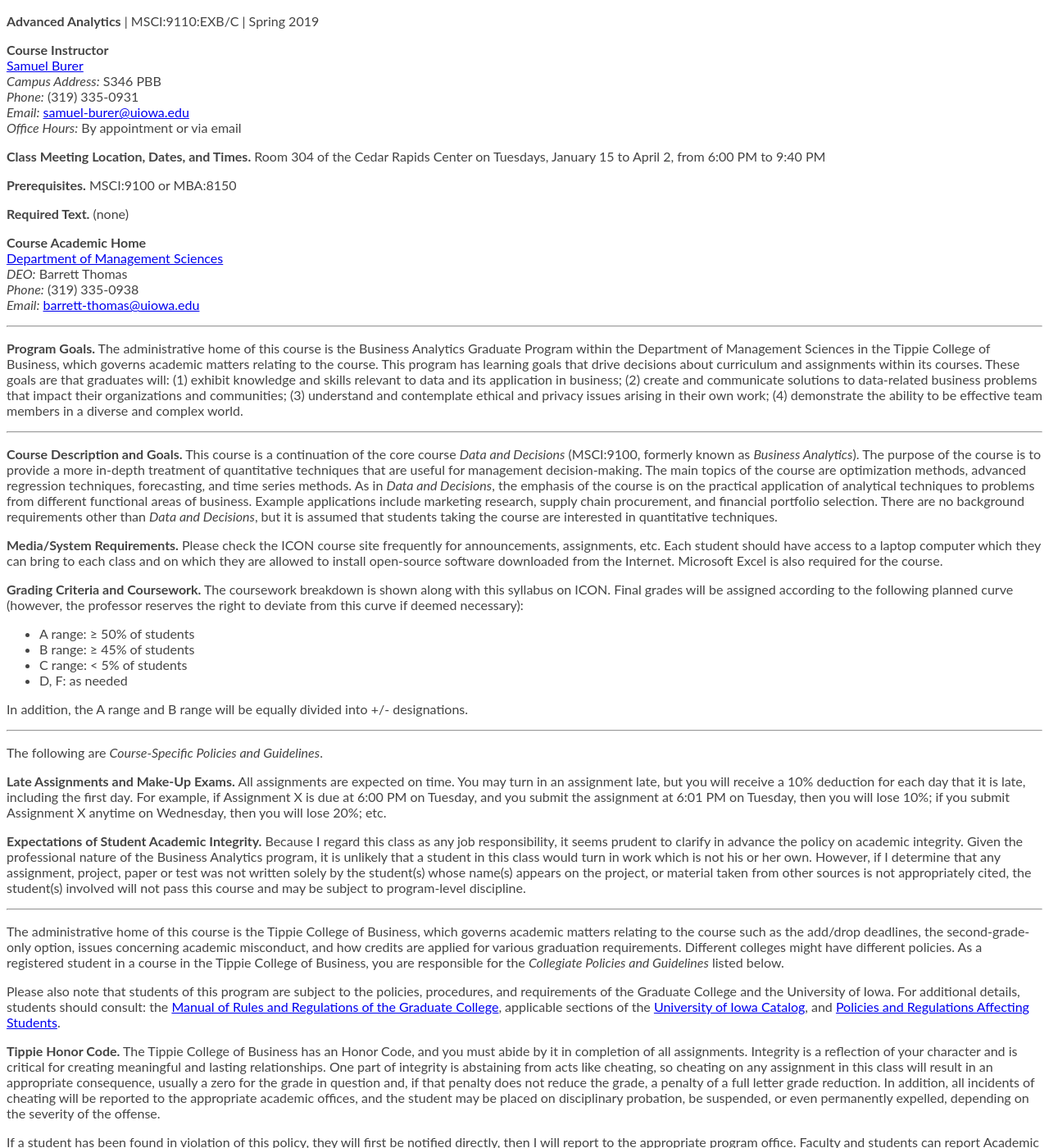
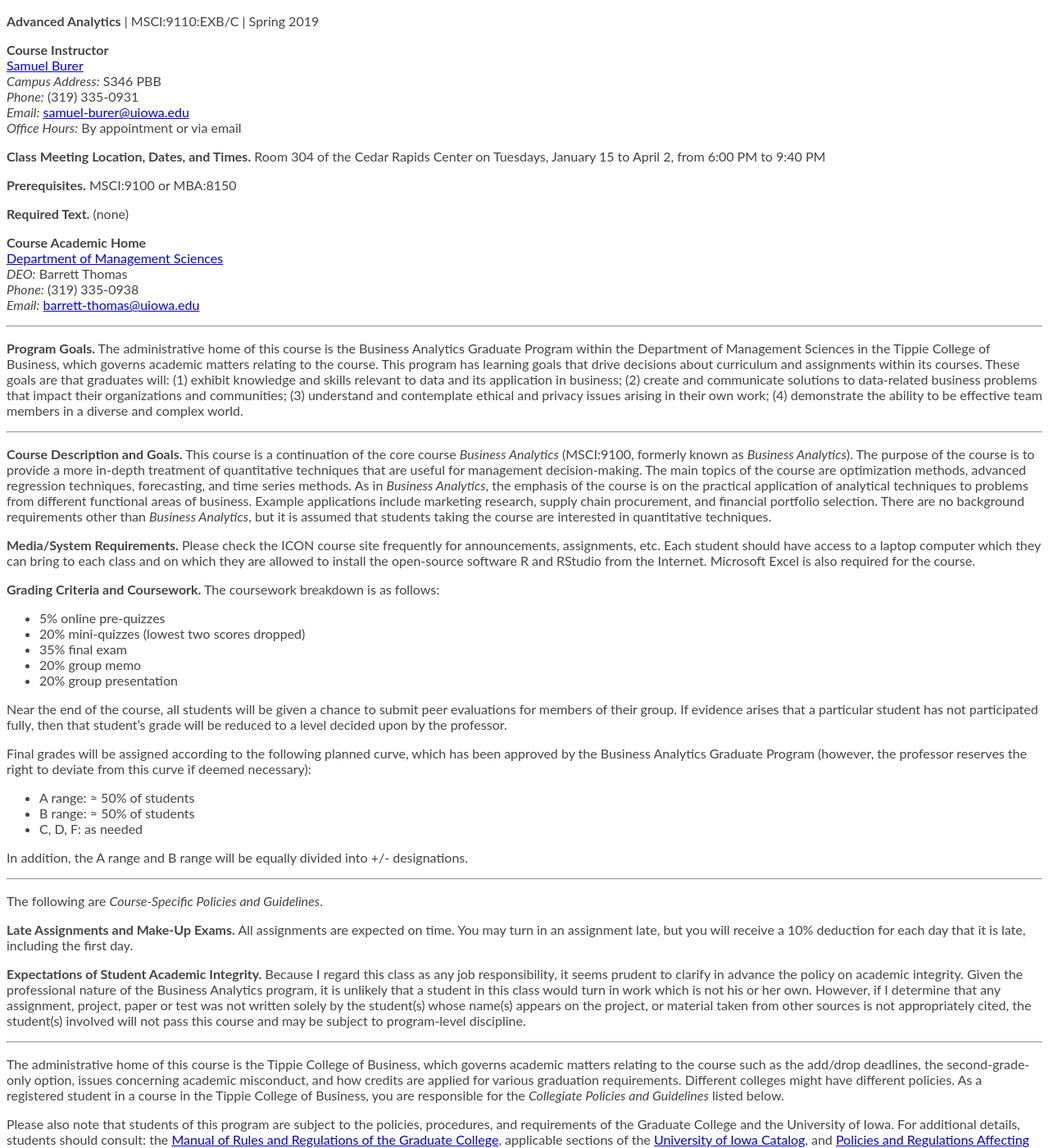
Before and after one commit to sburer/sburer.github.io, a Jekyll site: the page Advanced_Analytics/information/20188/syllabus.html, which Jekyll copies as it is, in a window 1280 px wide and 1400 px high. Shown: the whole window at 82% size. Built offline with Jekyll 4.4.1, drawn with Linux system fonts in a browser that asks for light colours.

Commit message:
Update AA syllabus

```diff
--- a/Advanced_Analytics/information/20188/syllabus.html
+++ b/Advanced_Analytics/information/20188/syllabus.html
@@ -22,48 +22,56 @@
 <a href="https://tippie.uiowa.edu/people/samuel-a-burer" target="_blank">Samuel Burer</a><br />
 <em>Campus Address:</em> S346 PBB<br />
 <em>Phone:</em> (319) 335-0931<br />
-<em>Email:</em> <a href="mailto:samuel-burer@uiowa.edu">samuel-burer@uiowa.edu</a><br />
+<em>Email:</em> <a href="mailto:samuel-burer@uiowa.edu" target="_blank">samuel-burer@uiowa.edu</a><br />
 <em>Office Hours:</em> By appointment or via email</p>
 <p><strong>Class Meeting Location, Dates, and Times.</strong> Room 304 of the Cedar Rapids Center on Tuesdays, January 15 to April 2, from 6:00 PM to 9:40 PM</p>
 <p><strong>Prerequisites.</strong> MSCI:9100 or MBA:8150</p>
 <p><strong>Required Text.</strong> (none)</p>
 <p><strong>Course Academic Home</strong><br />
-<a href="https://tippie.uiowa.edu/management-sciences">Department of Management Sciences</a><br />
+<a href="https://tippie.uiowa.edu/management-sciences" target="_blank">Department of Management Sciences</a><br />
 <em>DEO:</em> Barrett Thomas<br />
 <em>Phone:</em> (319) 335-0938<br />
-<em>Email:</em> <a href="mailto:barrett-thomas@uiowa.edu">barrett-thomas@uiowa.edu</a></p>
+<em>Email:</em> <a href="mailto:barrett-thomas@uiowa.edu" target="_blank">barrett-thomas@uiowa.edu</a></p>
 <hr />
 <p><strong>Program Goals.</strong> The administrative home of this course is the Business Analytics Graduate Program within the Department of Management Sciences in the Tippie College of Business, which governs academic matters relating to the course. This program has learning goals that drive decisions about curriculum and assignments within its courses. These goals are that graduates will: (1) exhibit knowledge and skills relevant to data and its application in business; (2) create and communicate solutions to data-related business problems that impact their organizations and communities; (3) understand and contemplate ethical and privacy issues arising in their own work; (4) demonstrate the ability to be effective team members in a diverse and complex world.</p>
 <hr />
-<p><strong>Course Description and Goals.</strong> This course is a continuation of the core course <em>Data and Decisions</em> (MSCI:9100, formerly known as <em>Business Analytics</em>). The purpose of the course is to provide a more in-depth treatment of quantitative techniques that are useful for management decision-making. The main topics of the course are optimization methods, advanced regression techniques, forecasting, and time series methods. As in <em>Data and Decisions</em>, the emphasis of the course is on the practical application of analytical techniques to problems from different functional areas of business. Example applications include marketing research, supply chain procurement, and financial portfolio selection. There are no background requirements other than <em>Data and Decisions</em>, but it is assumed that students taking the course are interested in quantitative techniques.</p>
-<p><strong>Media/System Requirements.</strong> Please check the ICON course site frequently for announcements, assignments, etc. Each student should have access to a laptop computer which they can bring to each class and on which they are allowed to install open-source software downloaded from the Internet. Microsoft Excel is also required for the course.</p>
-<p><strong>Grading Criteria and Coursework.</strong> The coursework breakdown is shown along with this syllabus on ICON. Final grades will be assigned according to the following planned curve (however, the professor reserves the right to deviate from this curve if deemed necessary):</p>
+<p><strong>Course Description and Goals.</strong> This course is a continuation of the core course <em>Business Analytics</em> (MSCI:9100, formerly known as <em>Business Analytics</em>). The purpose of the course is to provide a more in-depth treatment of quantitative techniques that are useful for management decision-making. The main topics of the course are optimization methods, advanced regression techniques, forecasting, and time series methods. As in <em>Business Analytics</em>, the emphasis of the course is on the practical application of analytical techniques to problems from different functional areas of business. Example applications include marketing research, supply chain procurement, and financial portfolio selection. There are no background requirements other than <em>Business Analytics</em>, but it is assumed that students taking the course are interested in quantitative techniques.</p>
+<p><strong>Media/System Requirements.</strong> Please check the ICON course site frequently for announcements, assignments, etc. Each student should have access to a laptop computer which they can bring to each class and on which they are allowed to install the open-source software R and RStudio from the Internet. Microsoft Excel is also required for the course.</p>
+<p><strong>Grading Criteria and Coursework.</strong> The coursework breakdown is as follows:</p>
 <ul>
-<li>A range: <span class="math inline">≥</span> 50% of students</li>
-<li>B range: <span class="math inline">≥</span> 45% of students</li>
-<li>C range: &lt; 5% of students</li>
-<li>D, F: as needed</li>
+<li>5% online pre-quizzes</li>
+<li>20% mini-quizzes (lowest two scores dropped)</li>
+<li>35% final exam</li>
+<li>20% group memo</li>
+<li>20% group presentation</li>
+</ul>
+<p>Near the end of the course, all students will be given a chance to submit peer evaluations for members of their group. If evidence arises that a particular student has not participated fully, then that student’s grade will be reduced to a level decided upon by the professor.</p>
+<p>Final grades will be assigned according to the following planned curve, which has been approved by the Business Analytics Graduate Program (however, the professor reserves the right to deviate from this curve if deemed necessary):</p>
+<ul>
+<li>A range: <span class="math inline">≈</span> 50% of students</li>
+<li>B range: <span class="math inline">≈</span> 50% of students</li>
+<li>C, D, F: as needed</li>
 </ul>
 <p>In addition, the A range and B range will be equally divided into +/- designations.</p>
 <hr />
 <p>The following are <em>Course-Specific Policies and Guidelines</em>.</p>
-<p><strong>Late Assignments and Make-Up Exams.</strong> All assignments are expected on time. You may turn in an assignment late, but you will receive a 10% deduction for each day that it is late, including the first day. For example, if Assignment X is due at 6:00 PM on Tuesday, and you submit the assignment at 6:01 PM on Tuesday, then you will lose 10%; if you submit Assignment X anytime on Wednesday, then you will lose 20%; etc.</p>
+<p><strong>Late Assignments and Make-Up Exams.</strong> All assignments are expected on time. You may turn in an assignment late, but you will receive a 10% deduction for each day that it is late, including the first day.</p>
 <p><strong>Expectations of Student Academic Integrity.</strong> Because I regard this class as any job responsibility, it seems prudent to clarify in advance the policy on academic integrity. Given the professional nature of the Business Analytics program, it is unlikely that a student in this class would turn in work which is not his or her own. However, if I determine that any assignment, project, paper or test was not written solely by the student(s) whose name(s) appears on the project, or material taken from other sources is not appropriately cited, the student(s) involved will not pass this course and may be subject to program-level discipline.</p>
 <hr />
 <p>The administrative home of this course is the Tippie College of Business, which governs academic matters relating to the course such as the add/drop deadlines, the second-grade-only option, issues concerning academic misconduct, and how credits are applied for various graduation requirements. Different colleges might have different policies. As a registered student in a course in the Tippie College of Business, you are responsible for the <em>Collegiate Policies and Guidelines</em> listed below.</p>
-<p>Please also note that students of this program are subject to the policies, procedures, and requirements of the Graduate College and the University of Iowa. For additional details, students should consult: the <a href="http://www.grad.uiowa.edu/graduate-college-manual">Manual of Rules and Regulations of the Graduate College</a>, applicable sections of the <a href="http://www.registrar.uiowa.edu/registrar/catalog/">University of Iowa Catalog</a>, and <a href="http://dos.uiowa.edu/policy-list/current/">Policies and Regulations Affecting Students</a>.</p>
+<p>Please also note that students of this program are subject to the policies, procedures, and requirements of the Graduate College and the University of Iowa. For additional details, students should consult: the <a href="http://www.grad.uiowa.edu/graduate-college-manual" target="_blank">Manual of Rules and Regulations of the Graduate College</a>, applicable sections of the <a href="http://www.registrar.uiowa.edu/registrar/catalog/" target="_blank">University of Iowa Catalog</a>, and <a href="http://dos.uiowa.edu/policy-list/current/" target="_blank">Policies and Regulations Affecting Students</a>.</p>
 <p><strong>Tippie Honor Code.</strong> The Tippie College of Business has an Honor Code, and you must abide by it in completion of all assignments. Integrity is a reflection of your character and is critical for creating meaningful and lasting relationships. One part of integrity is abstaining from acts like cheating, so cheating on any assignment in this class will result in an appropriate consequence, usually a zero for the grade in question and, if that penalty does not reduce the grade, a penalty of a full letter grade reduction. In addition, all incidents of cheating will be reported to the appropriate academic offices, and the student may be placed on disciplinary probation, be suspended, or even permanently expelled, depending on the severity of the offense.</p>
 <p>If a student has been found in violation of this policy, they will first be notified directly, then I will report to the appropriate program office. Faculty and students can report Academic Misconduct via the college website.</p>
 <p><strong>Privacy</strong> As part of this course, your name will be revealed to other students in the class. If you have concerns, please contact me immediately.</p>
 <p><strong>Lecture Capture Policy.</strong> As a service to students, the program offers lecture capture of most of its courses. This allows students to access video and audio recordings of the class, after the class has been recorded. As a student, you can opt out of being visible in the recording. Unless otherwise noted, this course is being recorded, and will be available to all enrolled members of the class under a password protected website (the ICON course site). I may choose at various points (i.e. during exams or guest speakers) to not record the class.</p>
 <p><strong>Fairness and Freedom of Expression.</strong> Every student is entitled to the same intellectual freedom I have. I will respect that freedom, and I am obliged to protect your freedom to learn, regardless of your religion, race, sex, sexual orientation, gender identity, or political views, or on your agreement or disagreement with my positions pertaining to matters of controversy within the discipline. I will do my best to provide you with a fair and impartial evaluation of your work, consistent with articulated standards for this course.</p>
-<p><strong>Complaint Procedures.</strong> If at any time you have concerns about this class or your performance in it, please contact me directly. If you do not feel that your concern has been resolved satisfactorily, you should contact the Department Executive Officer (DEO) who oversees the department offering this course (Barrett Thomas, 319-335-0938, <a href="mailto:barrett-thomas@uiowa.edu">barrett-thomas@uiowa.edu</a>.</p>
+<p><strong>Complaint Procedures.</strong> If at any time you have concerns about this class or your performance in it, please contact me directly. If you do not feel that your concern has been resolved satisfactorily, you should contact the Department Executive Officer (DEO) who oversees the department offering this course (Barrett Thomas, 319-335-0938, <a href="mailto:barrett-thomas@uiowa.edu" target="_blank">barrett-thomas@uiowa.edu</a>.</p>
 <hr />
 <p>As a registered student in a course through the University of Iowa, the following <em>University Policies and Guidelines</em> apply to you.</p>
-<p><strong>Accommodations for Disabilities.</strong> The University is committed to providing an educational experience that is accessible to all students. If you have a diagnosed disability or any other condition that would impair your ability to complete the course requirements as stated above, please inform me as early in the semester as possible, but no later than two weeks prior to the scheduled activity. Students needing accommodations must register with <a href="https://sds.studentlife.uiowa.edu/students/">Student Disability Services</a>, (SDS): <a href="https://sds.studentlife.uiowa.edu/students/apply">visit this page</a> to obtain a Student Academic Accommodation Request (SAAR) form. The form will specify what course accommodations are reasonable for that student. The office is located at 3100 Burge Hall, 319-335-1462.</p>
+<p><strong>Accommodations for Disabilities.</strong> The University is committed to providing an educational experience that is accessible to all students. If you have a diagnosed disability or any other condition that would impair your ability to complete the course requirements as stated above, please inform me as early in the semester as possible, but no later than two weeks prior to the scheduled activity. Students needing accommodations must register with <a href="https://sds.studentlife.uiowa.edu/students/" target="_blank">Student Disability Services</a>, (SDS): <a href="https://sds.studentlife.uiowa.edu/students/apply" target="_blank">visit this page</a> to obtain a Student Academic Accommodation Request (SAAR) form. The form will specify what course accommodations are reasonable for that student. The office is located at 3100 Burge Hall, 319-335-1462.</p>
 <p><strong>Mental Health.</strong> Students are encouraged to be mindful of their mental health and seek help if they are feeling overwhelmed or incapable of meeting course expectations. For assistance with the class, students are encouraged to talk to the faculty member. For additional advice or support, students are encouraged to contact University Counseling Services at University Capital Centre Suite 1950 or 3223 Westlawn South (319-335-7294) for same day appointments (Mon-Fri 8:00 AM-4:30 PM). After hours, we encourage you to call the Johnson County Crisis Line at 319-351-0140 or 911 if you are in immediate danger.</p>
-<p><strong>Sexual Harassment.</strong> Sexual harassment subverts the mission of the University and threatens the well-being of students, faculty, and staff. The University will not tolerate sexual harassment, nor will it tolerate unwelcomed behavior of a sexual nature toward members of the University community when that behavior creates an intimidating or hostile environment for employment, education, on-campus living, or participation in a University activity. As a member of the university community you have a responsibility to report concerns of sexual harassment immediately at the <a href="https://osmrc.uiowa.edu">Office of the Sexual Misconduct Response Coordinator</a>.</p>
-<p><strong>Multicultural Holidays.</strong> Students compelled by their religious convictions to refrain from attending class on specific days must request instructor permission during the first few days of the session. If this request is denied, a student may address concerns according to <a href="https://dos.uiowa.edu/policies/student-complaints-concerning-facul%0Aty-action/">University Procedures</a>.</p>
-<p><strong>Sustainability.</strong> The University is committed to demonstrating sustainability practices within all facets of the institution. Students are encouraged to utilize recycled materials and use as few natural resources as possible (such as by making use of digital forms of note taking, as appropriate). Recycling of all paper materials is expected. Learn more at the <a href="http://sustainability.uiowa.edu/">Office of Sustainability</a>.</p>
+<p><strong>Sexual Harassment.</strong> Sexual harassment subverts the mission of the University and threatens the well-being of students, faculty, and staff. The University will not tolerate sexual harassment, nor will it tolerate unwelcomed behavior of a sexual nature toward members of the University community when that behavior creates an intimidating or hostile environment for employment, education, on-campus living, or participation in a University activity. As a member of the university community you have a responsibility to report concerns of sexual harassment immediately at the <a href="https://osmrc.uiowa.edu" target="_blank">Office of the Sexual Misconduct Response Coordinator</a>.</p>
+<p><strong>Multicultural Holidays.</strong> Students compelled by their religious convictions to refrain from attending class on specific days must request instructor permission during the first few days of the session. If this request is denied, a student may address concerns according to <a href="https://dos.uiowa.edu/policies/student-complaints-concerning-faculty-action/" target="_blank">University Procedures</a>.</p>
+<p><strong>Sustainability.</strong> The University is committed to demonstrating sustainability practices within all facets of the institution. Students are encouraged to utilize recycled materials and use as few natural resources as possible (such as by making use of digital forms of note taking, as appropriate). Recycling of all paper materials is expected. Learn more at the <a href="http://sustainability.uiowa.edu/" target="_blank">Office of Sustainability</a>.</p>
 </body>
 </html>
```
Also changed, not shown: 1 other file.
